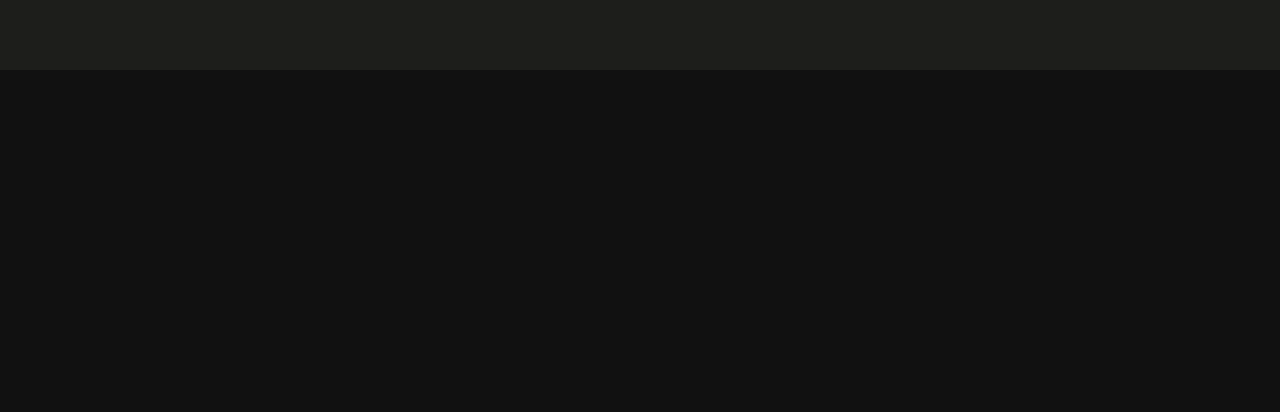
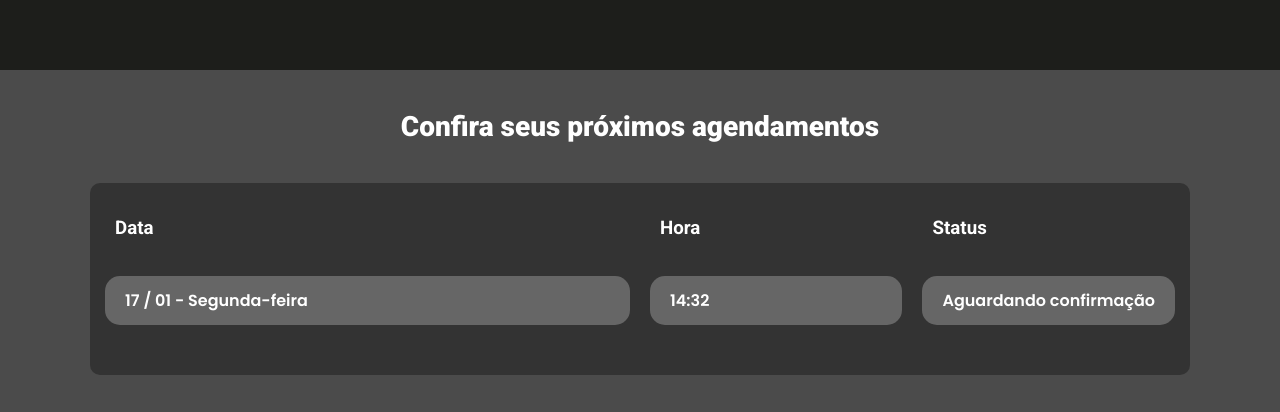
Before and after one commit to traineerevenge/barber-manager, a React (Create React App) app: page /barber-manager/user in a window 1280 px wide. Shown: the part 1330-1742 px from the top of the page. Before the commit the page ends 1400 px from the top, so only its background shows below. Built offline with nearby package versions, Linux system fonts and the light colour scheme.

Commit message:
componente de agendamento

```diff
--- a/src/components/Scheduling/global.css
+++ b/src/components/Scheduling/global.css
@@ -0,0 +1,65 @@
+.scheduling{
+    background: #4b4b4b;
+    margin: 0;
+    padding: 40px 20px;
+    display: flex;
+    justify-content: center;
+    align-items: center;
+    flex-direction: column;
+}
+
+.scheduling h2{
+    margin: 0;
+    color: #fff;
+    font-family: 'Roboto';
+    font-size: 28px;
+    font-weight: 900;
+}
+
+
+
+.scheduling p,
+.scheduling h3{
+    padding: 10px;
+    margin: 10px;
+}
+.scheduling h3{
+    font-family: 'Roboto';
+    font-weight: 700;
+}
+
+.scheduling p{
+    font-family: 'Poppins';
+    font-weight: 600;
+    background: #666666;
+    border-radius: 15px;
+    padding: 12px 20px;
+}
+
+.scheduling__container{
+    padding: 14px 5px 40px 5px;
+    margin-top: 40px;
+    background: #333333;
+
+    border-radius: 10px;
+    display: grid;
+    grid-template-columns: 2fr 1fr 1fr;
+    grid-template-rows: 1fr 1fr;
+    gap: 0px 0px;
+    grid-auto-flow: row;
+    grid-template-areas:
+        "scheduling__date-title scheduling__time-title scheduling__confirmation-title"
+        "scheduling__date-res scheduling__time-res scheduling__confirmation";
+}
+
+.scheduling__date-title { grid-area: scheduling__date-title; }
+
+.scheduling__time-title { grid-area: scheduling__time-title; }
+
+.scheduling__confirmation-title { grid-area: scheduling__confirmation-title; }
+
+.scheduling__date-res { grid-area: scheduling__date-res; }
+
+.scheduling__time-res { grid-area: scheduling__time-res; }
+
+.scheduling__confirmation { grid-area: scheduling__confirmation; }
--- a/src/components/Scheduling/index.jsx
+++ b/src/components/Scheduling/index.jsx
@@ -3,9 +3,53 @@ import './global.css'
 
 const Scheduling = () =>{
     return (
-        <div>
-            <h1> Agendamento </h1>
-        </div>
+
+        <div className="scheduling">
+            <div>
+                <h2> Confira seus próximos agendamentos </h2>
+            </div>
+
+            <div className="scheduling__container ">
+
+                <div class="scheduling__date-title">
+                    <h3>
+                        Data
+                    </h3>
+                </div>
+
+                <div class="scheduling__time-title gridCol2">
+                    <h3 >
+                        Hora
+                    </h3>
+                </div>
+
+                <div class="scheduling__confirmation-title ">
+                    <h3 >
+                        Status
+                    </h3>
+                </div>
+
+                <div class="scheduling__date-res">
+                    <p >
+                        17 / 01 - Segunda-feira
+                    </p>
+                </div>
+
+                <div class="scheduling__time-res gridCol2">
+                    <p >
+                        14:32
+                    </p>
+                </div>
+
+                <div class="scheduling__confirmation ">
+                    <p>
+                        Aguardando confirmação
+                    </p>
+                </div>
+
+            </div>
+
+        </div >
     )
 }
 
--- a/src/index.css
+++ b/src/index.css
@@ -1,4 +1,4 @@
-@import url('https://fonts.googleapis.com/css2?family=Roboto+Mono:wght@400;600;700&display=swap');
+@import url('https://fonts.googleapis.com/css2?family=Roboto:wght@300;400;500;700;900&display=swap');
 
 @import url('https://fonts.googleapis.com/css2?family=Poppins:ital,wght@0,400;0,600;0,800;0,900;1,900&display=swap');
 
--- a/src/pages/UserPage/index.jsx
+++ b/src/pages/UserPage/index.jsx
@@ -3,6 +3,7 @@ import Header from "../../components/Header";
 import './global.css'
 import BarberBanner from '../../images/barber_banner.jpg'
 import Loyalty from "../../components/Loyalty";
+import Scheduling from './../../components/Scheduling';
 
 const UserPage = () => {
     return (
@@ -29,6 +30,8 @@ const UserPage = () => {
                     </div>
                 </section>
                 <Loyalty />
+
+                < Scheduling />
             </main>
          </>
     )
```
